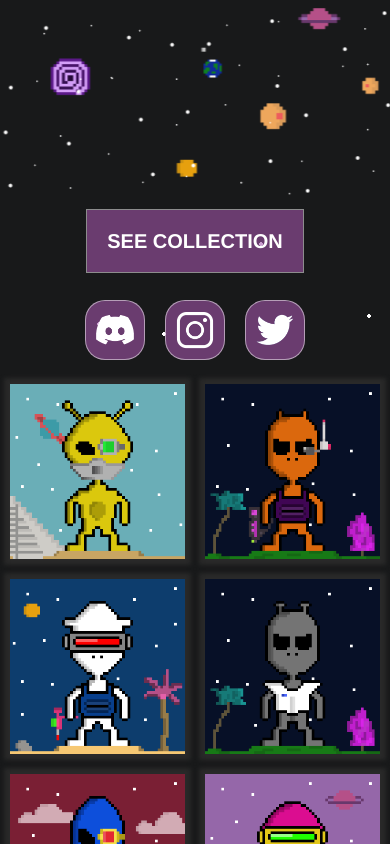
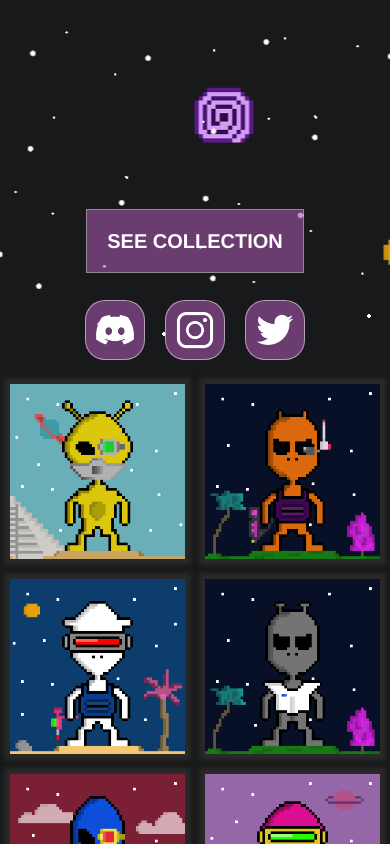
Before and after one commit to mikeint/nfterrestrials, a React (Create React App) app in the folder client/: page / in a window 390 px wide. Shown: the top 844 px of the page. Built offline with nearby package versions, Linux system fonts and the light colour scheme.

Commit message:
fix hero height for mobile

```diff
--- a/client/src/layout/components/AnimatedHero/AnimatedHero.scss
+++ b/client/src/layout/components/AnimatedHero/AnimatedHero.scss
@@ -61,7 +61,7 @@
         height: 290px;
     }
     .heroLayer {
-        height: 200px;
+        height: 300px;
     }
     @keyframes moveHeroMobile {
         0% { transform: translate3d(0, 0, 0); }
```
